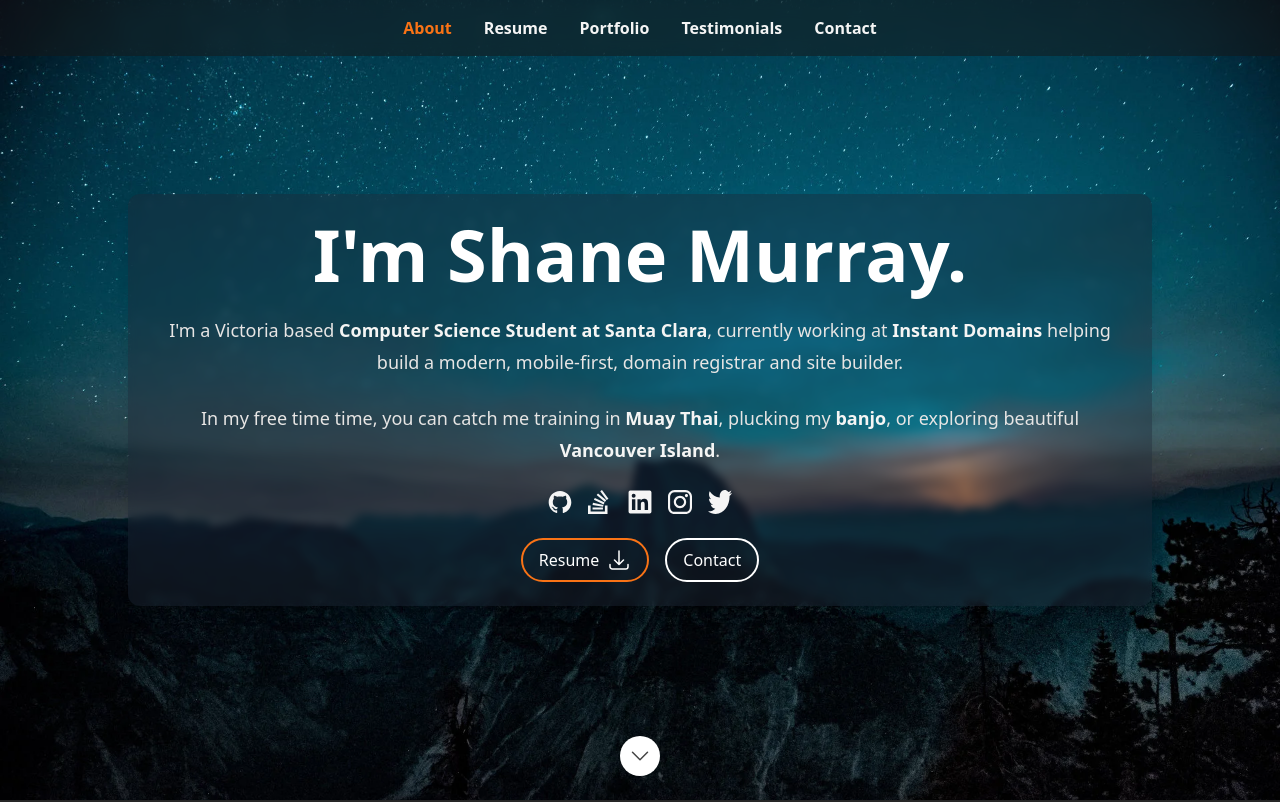
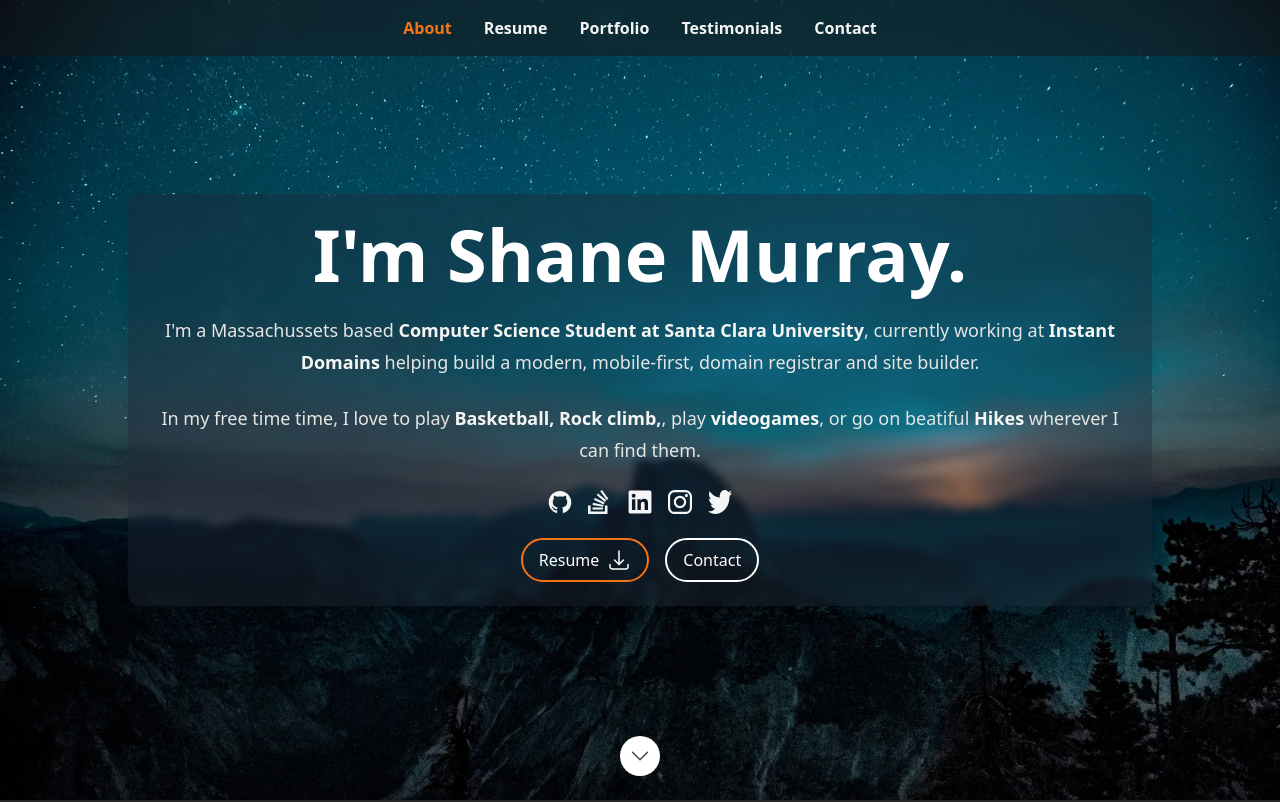
Before and after one commit to Shmurray12/shane-resume, a Next.js app: page / in a window 1280 px wide. Shown: the top 802 px of the page. Built offline with nearby package versions, Linux system fonts and the light colour scheme.

Commit message:
Updating about

```diff
--- a/src/data/data.tsx
+++ b/src/data/data.tsx
@@ -73,14 +73,15 @@ export const heroData: Hero = {
   description: (
     <>
       <p className="prose-sm text-stone-200 sm:prose-base lg:prose-lg">
-        I'm a Victoria based <strong className="text-stone-100">Computer Science Student at Santa Clara</strong>,
-        currently working at <strong className="text-stone-100">Instant Domains</strong> helping build a modern,
-        mobile-first, domain registrar and site builder.
+        I'm a Massachussets based{' '}
+        <strong className="text-stone-100">Computer Science Student at Santa Clara University</strong>, currently
+        working at <strong className="text-stone-100">Instant Domains</strong> helping build a modern, mobile-first,
+        domain registrar and site builder.
       </p>
       <p className="prose-sm text-stone-200 sm:prose-base lg:prose-lg">
-        In my free time time, you can catch me training in <strong className="text-stone-100">Muay Thai</strong>,
-        plucking my <strong className="text-stone-100">banjo</strong>, or exploring beautiful{' '}
-        <strong className="text-stone-100">Vancouver Island</strong>.
+        In my free time time, I love to play <strong className="text-stone-100">Basketball, Rock climb,</strong>, play{' '}
+        <strong className="text-stone-100">videogames</strong>, or go on beatiful{' '}
+        <strong className="text-stone-100">Hikes</strong> wherever I can find them.
       </p>
     </>
   ),
```
